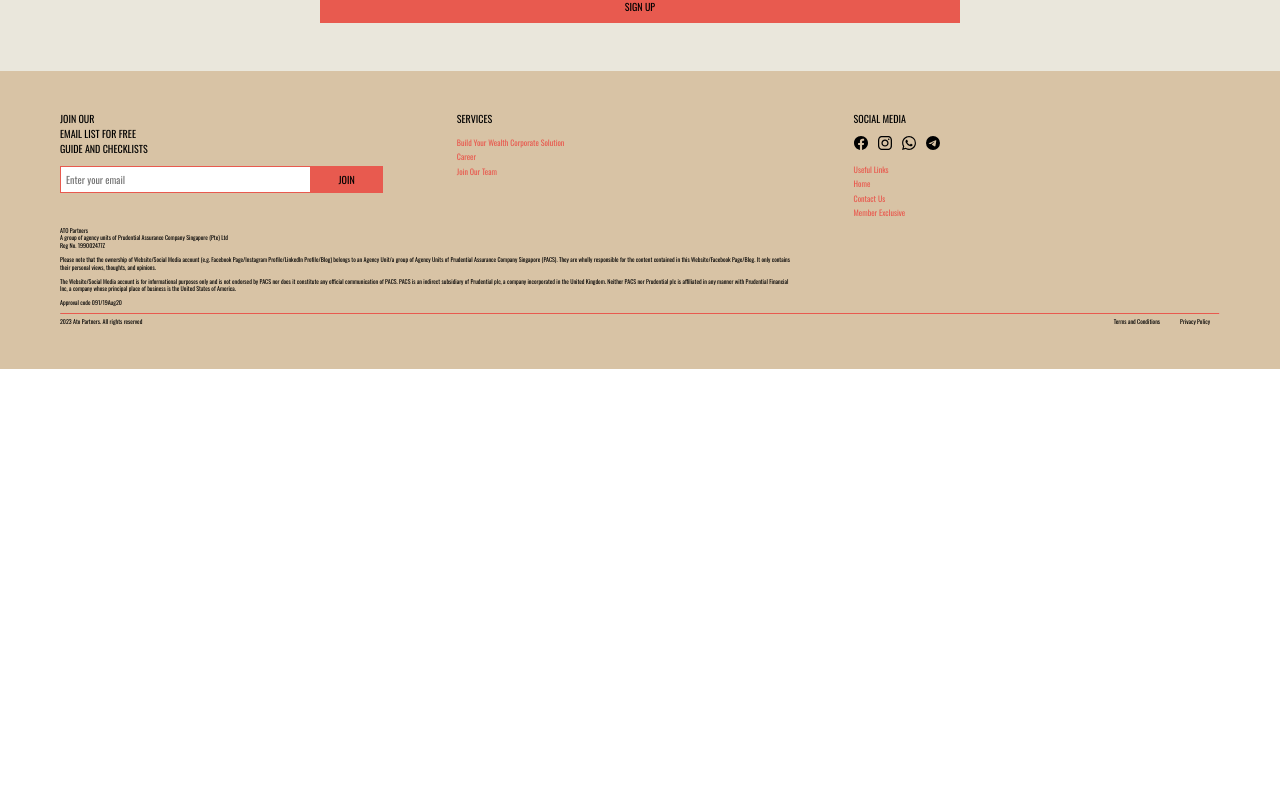
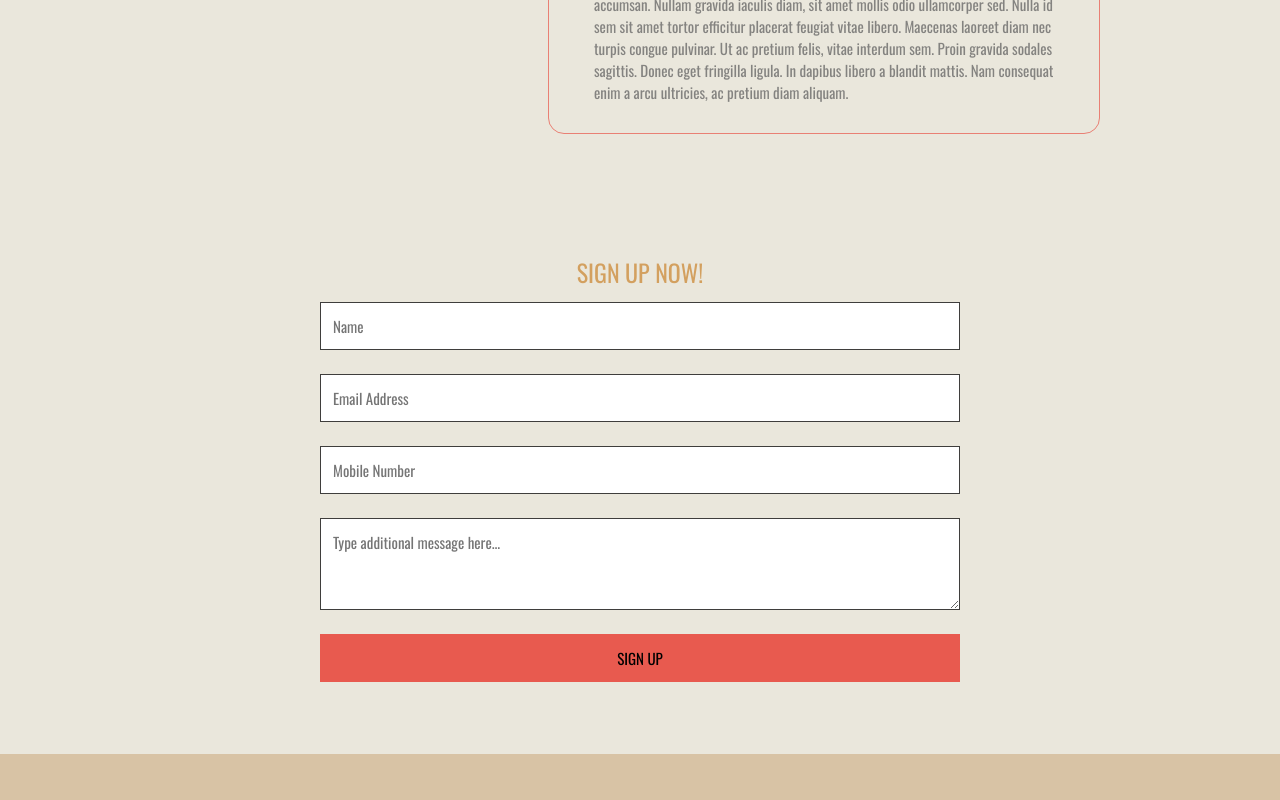
Before and after one commit to bwnnwtt/ato-demo, a React (Create React App) app: page / in a window 1280 px wide. Shown: the part 1200-2000 px from the top of the page. Before the commit the page ends 1569 px from the top, so only its background shows below. Built offline with nearby package versions, Linux system fonts and the light colour scheme.

Commit message:
fix: font-size

```diff
--- a/src/App.css
+++ b/src/App.css
@@ -72,21 +72,29 @@
   float: left;
   border-radius: 0px;
   border: 1px solid var(--color-jelly-bean-red);
-  font-size: inherit;
+  font-size: 0.6rem;
   width: 70%;
   margin: 0;
   padding: 0.5rem;
+
+  @media (min-width: 768px) {
+    font-size: 1.2rem;
+  }
 }
 
 .submit-button {
   float: left;
   border: 1px solid var(--color-jelly-bean-red);
   border-radius: 0;
-  font-size: inherit;
+  font-size: 0.6rem;
   width: 20%;
   margin: 0;
   padding: 0.5rem;
   background-color: var(--color-jelly-bean-red);
+
+  @media (min-width: 768px) {
+    font-size: 1.2rem;
+  }
 }
 
 .submit-button:hover {
@@ -108,6 +116,10 @@
     margin-block: 1em;
   }
 
+  @media (min-width: 768px) {
+    font-size: 12px;
+  }
+
 }
 
 hr {
@@ -119,6 +131,11 @@ hr {
   display: inline-block;
   width: 100%;
   font-size: 6px;
+  padding: 0.5rem 0;
+
+  @media (min-width: 768px) {
+    font-size: 12px;
+  }
 
   > *:first-child {
     float: left;
@@ -155,6 +172,10 @@ input:focus-visible {
       font-weight: 300;
       margin-block-end: 0.3em;
 
+      @media (min-width: 768px) {
+        font-size: 16px;
+      }
+
       > a {
         color: inherit;
         cursor: pointer;
@@ -181,6 +202,10 @@ input:focus-visible {
   &:hover {
     cursor: pointer;
     fill: var(--color-jelly-bean-red);
+  }
+
+  @media (min-width: 768px) {
+    height: 28px;
   }
 
 }
--- a/src/index.css
+++ b/src/index.css
@@ -9,6 +9,9 @@
 :root {
   /* 1rem = 10px, 10px/16px = 62.5% */
   font-size: 62.5%;
+  @media (min-width: 768px) {
+    font-size: 93.75%;
+  }
 
   /* theme colors */
   --color-eggshell-white: rgba(234,231,220);
```
